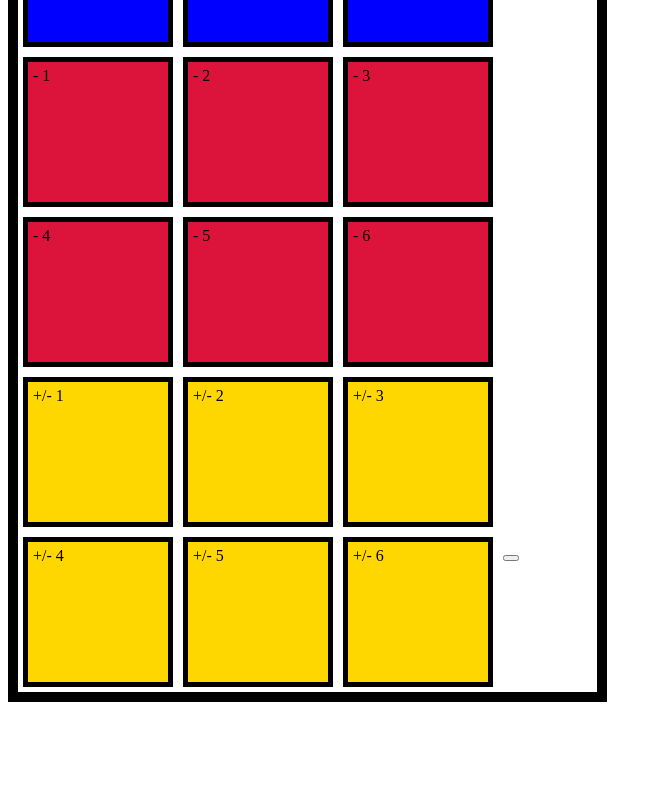
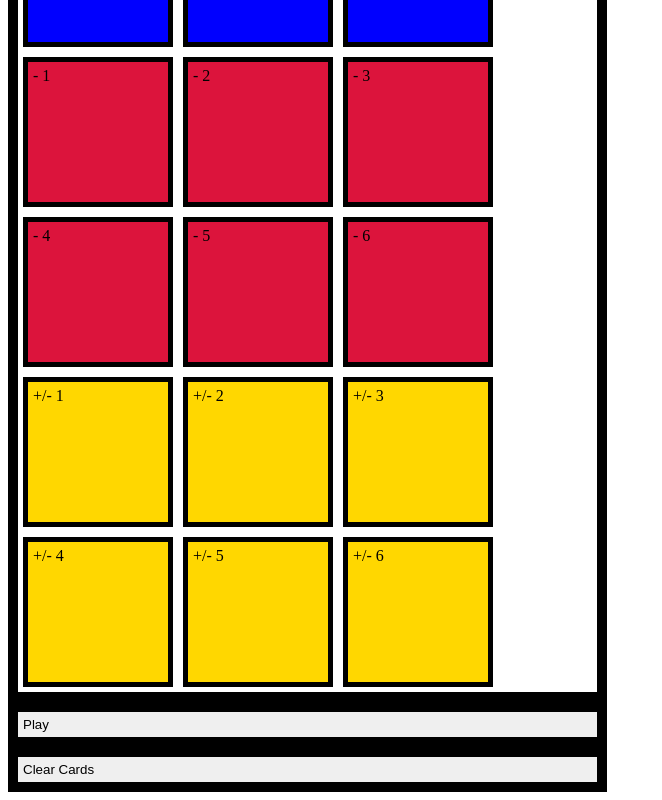
Before and after one commit to EclecticTaco/pazaak, a React (Create React App) app in the folder pazaak/: page / in a window 1280 px wide. Shown: the part 286-1086 px from the top of the page, without its empty margins (0-662 px from the left). Before the commit the page ends 996 px from the top, so only its background shows below. Built offline with nearby package versions, Linux system fonts and the light colour scheme.

Commit message:
player able to clear cards from sidedeck

```diff
--- a/pazaak/src/PreMatch/PickCards.js
+++ b/pazaak/src/PreMatch/PickCards.js
@@ -42,8 +42,12 @@ const PickCards = ( {hand, setHand} ) => {
         }
         setSideDeck(sideDeck.concat(cardToAdd))
     }
+    const handleClearCards = () => {
+		setSideDeck([])
+	}
 
     return (
+		<div>
 			<div className={styles.main}>
 				<Card value={1} sign={1} handleAddToSideDeck={handleAddToSideDeck} />
 				<Card value={2} sign={1} handleAddToSideDeck={handleAddToSideDeck} />
@@ -65,10 +69,15 @@ const PickCards = ( {hand, setHand} ) => {
 				<Card value={4} special={{type:'+/-'}} handleAddToSideDeck={handleAddToSideDeck} />
 				<Card value={5} special={{type:'+/-'}} handleAddToSideDeck={handleAddToSideDeck} />
 				<Card value={6} special={{type:'+/-'}} handleAddToSideDeck={handleAddToSideDeck} />
-
-            <button onClick={handleSetHand}>
-
+			</div>
+			<div>
+				<button onClick={handleSetHand} className={styles.button}>
+					Play
 				</button>
+				<button onClick={handleClearCards} className={styles.button}>
+					Clear Cards
+				</button>
+			</div>
 		</div>
     )
 }
--- a/pazaak/src/PreMatch/PickCards.module.css
+++ b/pazaak/src/PreMatch/PickCards.module.css
@@ -12,3 +12,18 @@
     border: solid black 10px;
     padding: 5px;
 }
+
+.button {
+    display: flex;
+    flex-direction: row;
+    flex-wrap: wrap;
+    flex-grow: 6;
+    align-content: center;
+    align-items: baseline;
+    gap: 10px;
+    box-sizing: content-box;
+    width: 45%;
+    height: 45%;
+    border: solid black 10px;
+    padding: 5px;
+}
```
Lines whose indentation alone changed are shown as unchanged.
